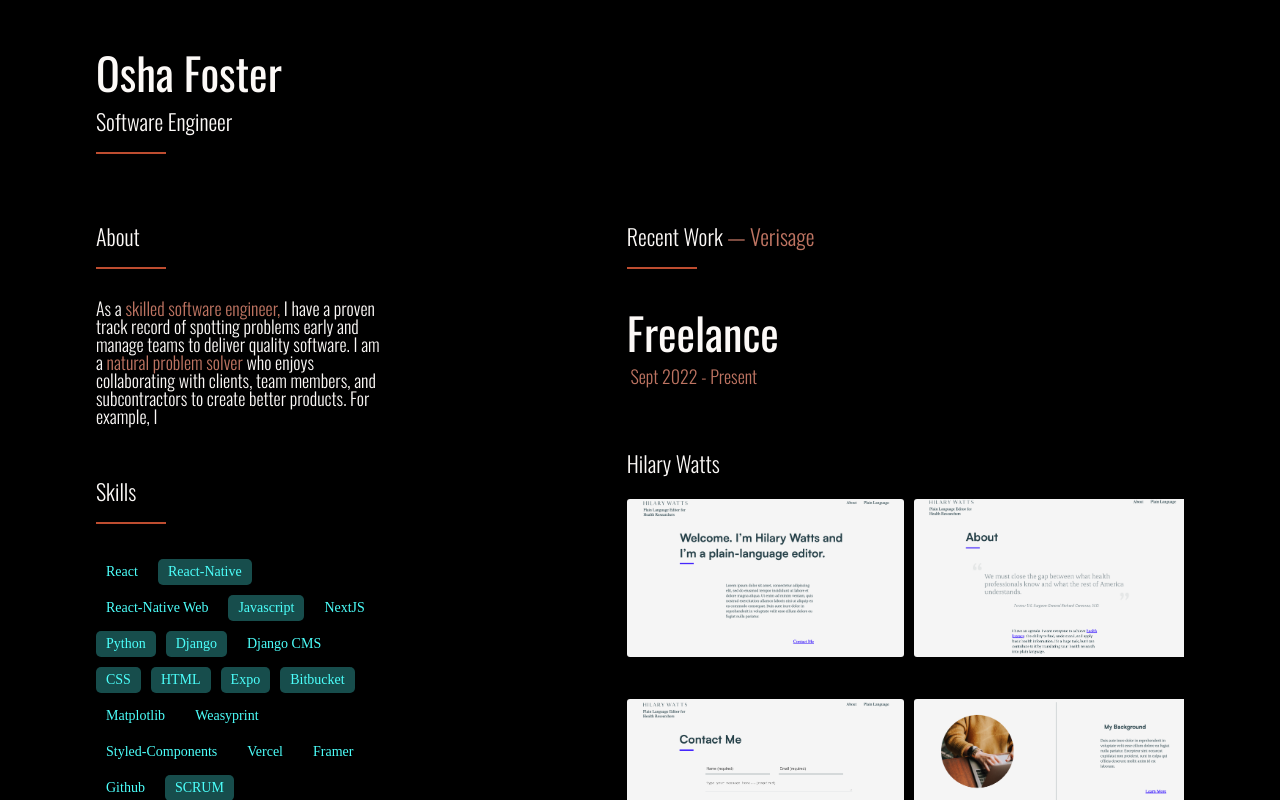
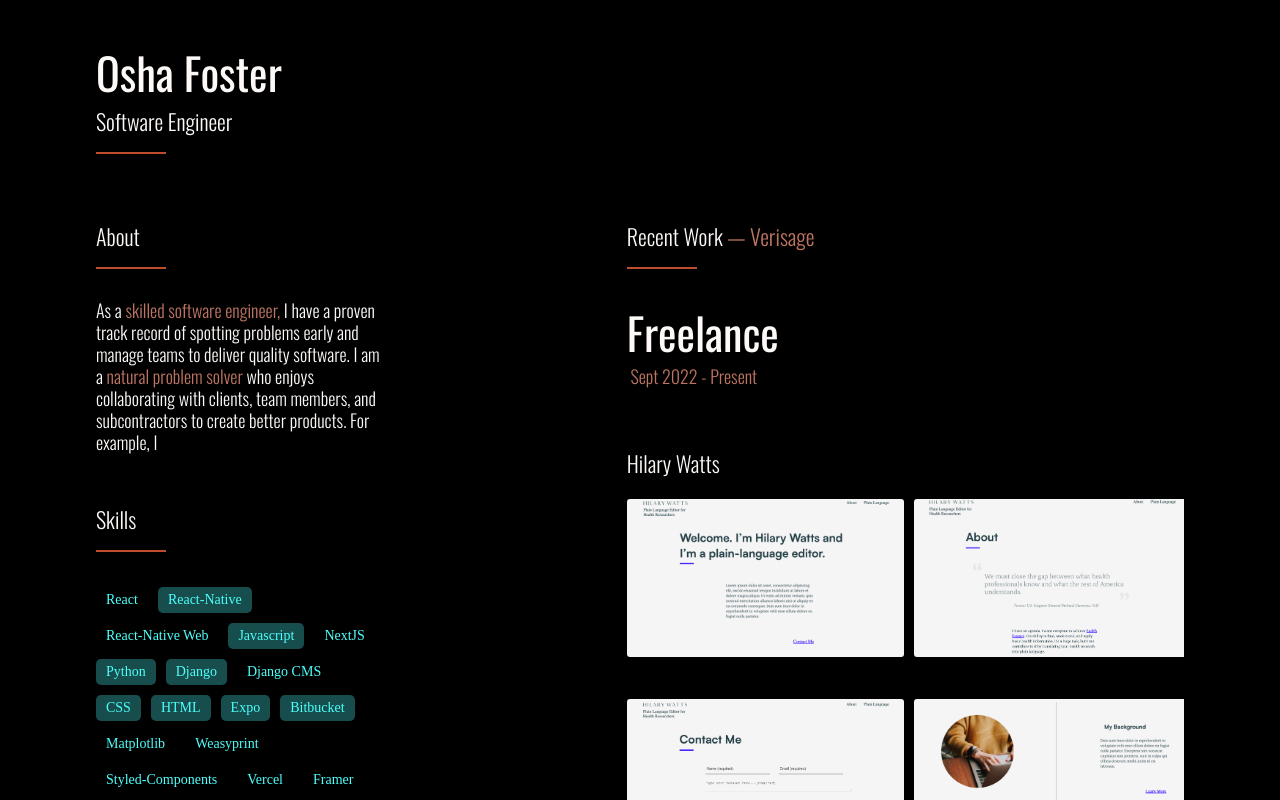
Before and after one commit to OshaFoster/portfolio-23, a Next.js app: page / in a window 1280 px wide. Built offline with nearby package versions, Linux system fonts and the light colour scheme.

Commit message:
small fix

```diff
--- a/styles/shared.js
+++ b/styles/shared.js
@@ -24,7 +24,7 @@ export const ThinTitle = styled.h2`
 
 export const Text = styled.p`
   font-size: 18px;
-  line-height: 18px;
+  line-height: 22px;
   color: ${colors.text};
   font-family: 'Oswald', sans-serif;
   font-weight: 200;
```
